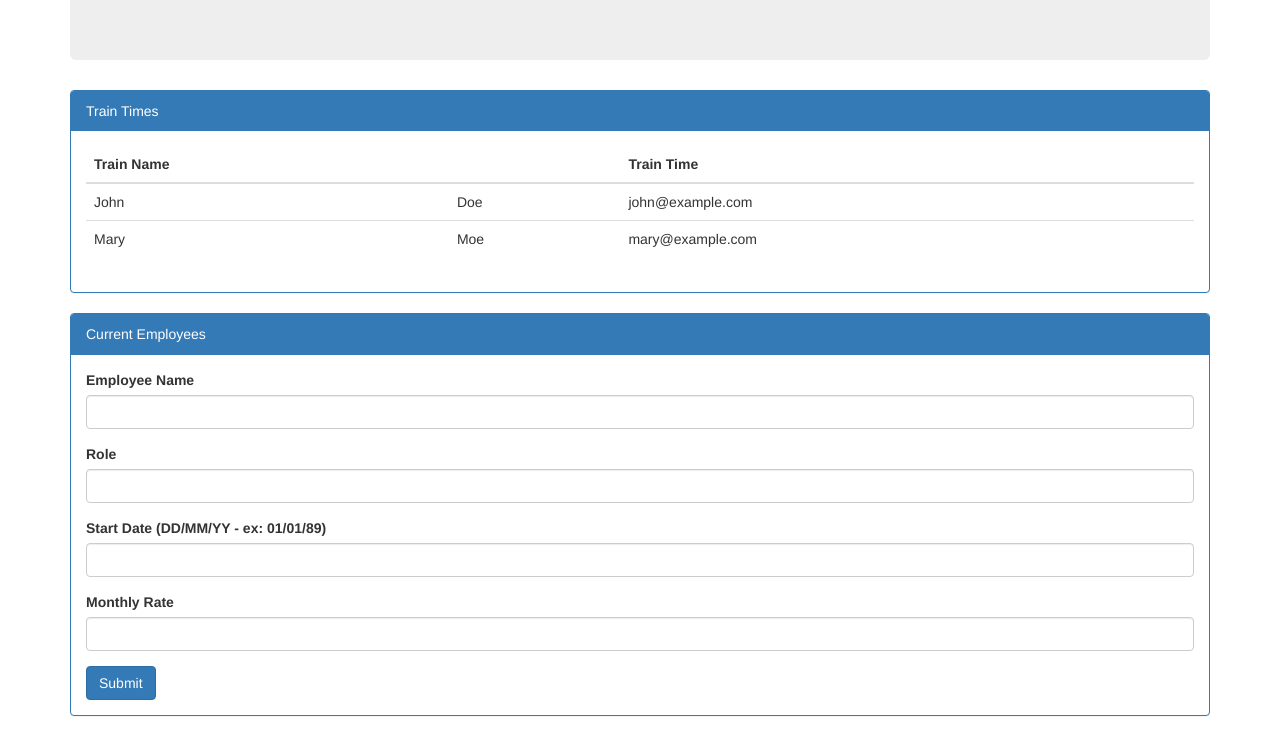
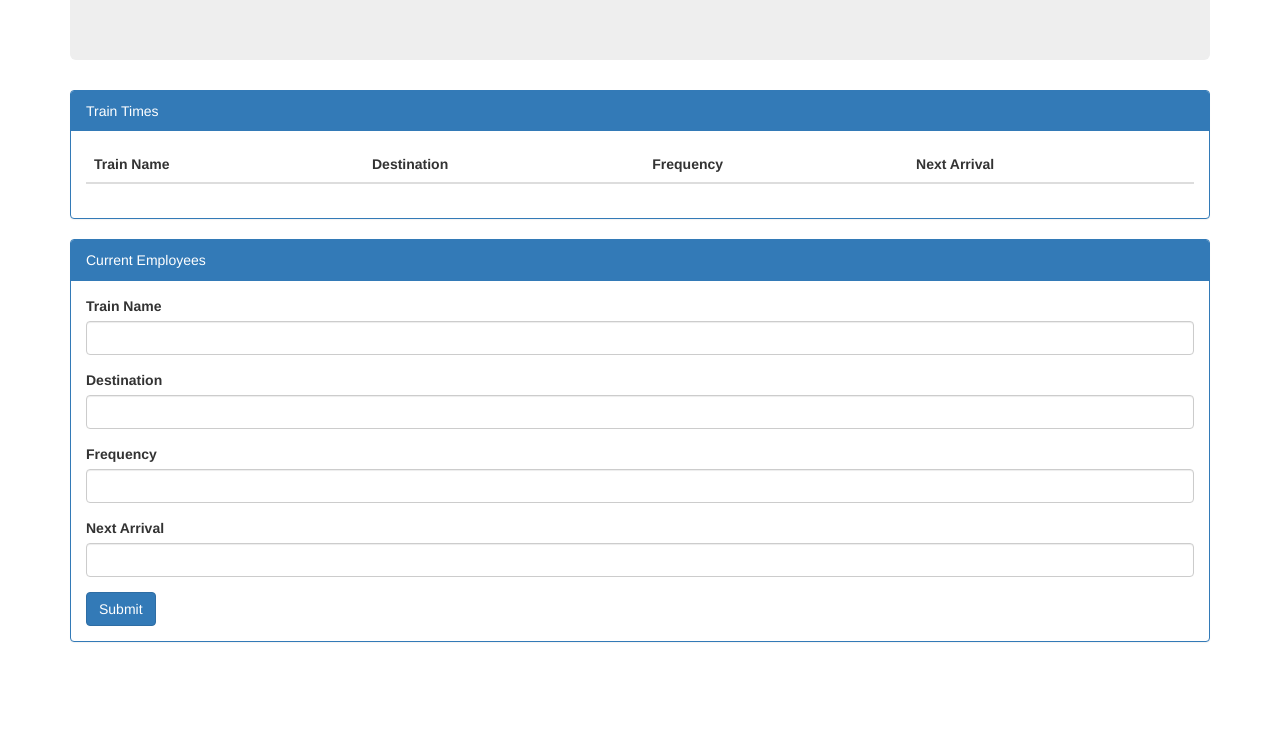
Before and after one commit to tylerfallon/firebase, a plain HTML site: page index.html in a window 1280 px wide. Shown: the part 180-916 px from the top of the page. After the commit the page ends 842 px from the top, so only its background shows below. Drawn offline with nearby package versions, Linux system fonts and the light colour scheme; a script that the page names is missing.

Commit message:
data loads from firebase to the table

```diff
--- a/index.html
+++ b/index.html
@@ -11,13 +11,13 @@
 
 	<!-- Latest compiled JavaScript -->
 	<script src="http://maxcdn.bootstrapcdn.com/bootstrap/3.3.6/js/bootstrap.min.js"></script>
-	<link rel='stylesheet' href='style.css'>
-<script src="https://ajax.googleapis.com/ajax/libs/jquery/1.12.2/jquery.min.js"></script>
+	<script src="https://ajax.googleapis.com/ajax/libs/jquery/1.12.2/jquery.min.js"></script>
 	<script src='http://cdn.firebase.com/js/client/2.4.1/firebase.js'></script>
 	<script src='script.js'></script>
 
 </head>
 <body>
+
 	<div class="container">
   	<div class="jumbotron">
   		<div id='thejumb'>
@@ -31,33 +31,22 @@
 			<div class="panel panel-primary">
       <div class="panel-heading">Train Times</div>
       <div class="panel-body">
-  <table class="table table-hover">
+  <table class="table table-hover" id='trainInfo'>
     <thead>
       <tr>
         <th>Train Name</th>
-        <th></th>
-        <th>Train Time</th>
+        <th>Destination</th>
+        <th>Frequency</th>
+        <th>Next Arrival</th>
       </tr>
     </thead>
     <tbody>
       <tr>
-        <td>John</td>
-        <td>Doe</td>
-        <td>john@example.com</td>
-      </tr>
-      <tr>
-        <td>Mary</td>
-        <td>Moe</td>
-        <td>mary@example.com</td>
       </tr>
     </tbody>
   </table>
+
 </div>
-
-</body>
-</html>
-
-
 
       </div>
     </div>
@@ -66,19 +55,19 @@
       <div class="panel-body">
 			<form role="form">
   <div class="form-group">
-    <label for="text">Employee Name</label>
+    <label for="text">Train Name</label>
     <input type="text" class="form-control" id="name">
   </div>
   <div class="form-group">
-    <label for="text">Role</label>
+    <label for="text">Destination</label>
     <input type="text" class="form-control" id="role">
   </div>
   <div class="form-group">
-    <label for="text">Start Date (DD/MM/YY - ex: 01/01/89)</label>
+    <label for="text">Frequency</label>
     <input type="text" class="form-control" id="startdate">
   </div>
   <div class="form-group">
-    <label for="text">Monthly Rate</label>
+    <label for="text">Next Arrival</label>
     <input type="text" class="form-control" id="monthlyrate">
   </div>
     <button type="submit" class="btn btn-primary" id='submitbutton'>Submit</button><br>
--- a/script.js
+++ b/script.js
@@ -24,20 +24,34 @@ var sessionRef = dataRef.child('trainTime')
 	});
 
 
-dataRef.on('child_added', function(snapshot) {
+dataRef.on("child_added", function(snapshot) {
 
+
+	// Create a new Table row. outside of the for loop
 	var tableRow = $('<tr>');
+
+	// add all train information to an array for easy use
 	var trainInfo = [snapshot.val().name, snapshot.val().destination, snapshot.val().time, snapshot.val().frequency];
+	console.log(trainInfo);
 
-})
-for (var i=0; i<dataRef.length; i++) {
+	//create a for loop to easily create a new table data with  the HTMl from the inputed value
+	for(var i = 0; i < trainInfo.length;i++){
+		// create a new td
 		var tableData = $('<td>');
+
+		// add the information from the array to the HTMl of this td
 		tableData.html(trainInfo[i]);
+
+		// give it an attribute for save measure
 		tableData.attr('id', i);
+		// append current td to table row
 		tableRow.append(tableData)
-
+	}
+	// append the new row to the last child of the table body
 	$('#trainInfo > tBody:last-child').append(tableRow);
+	// return false to prevent constant returning
 	return false;
 
-}
+// Handle the errors
+})
 });
```
Lines whose indentation alone changed are shown as unchanged.
